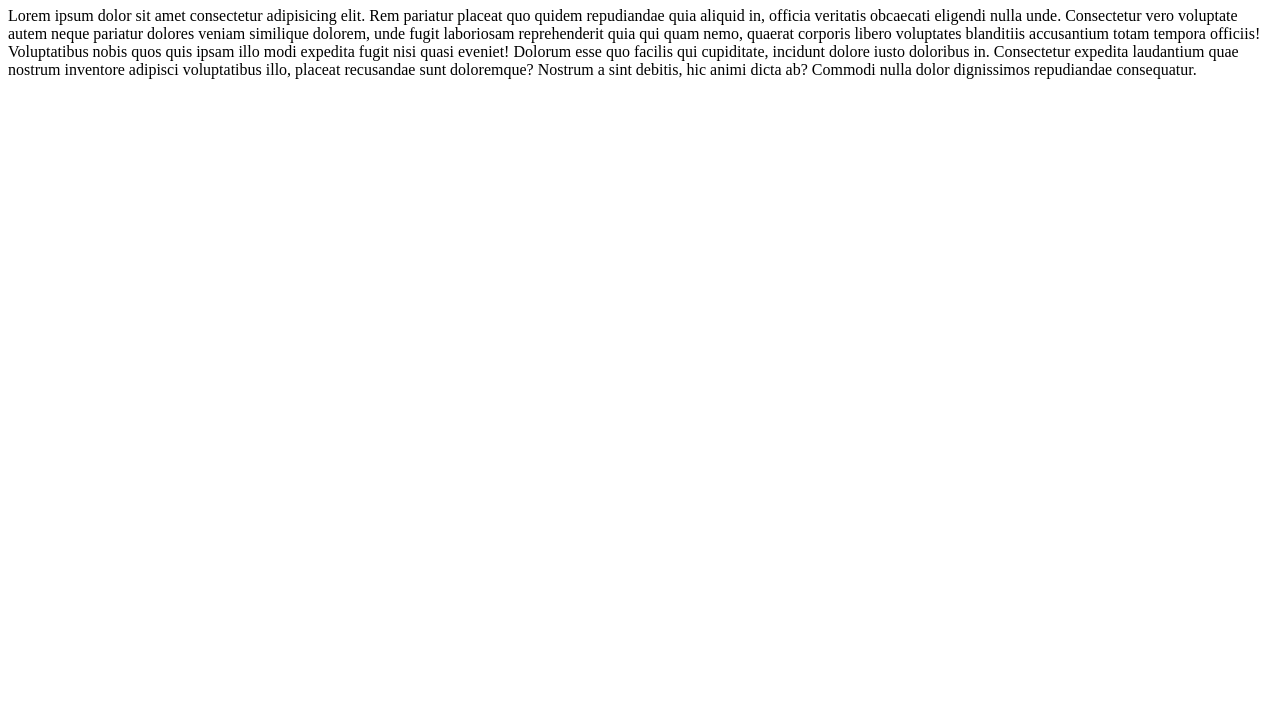
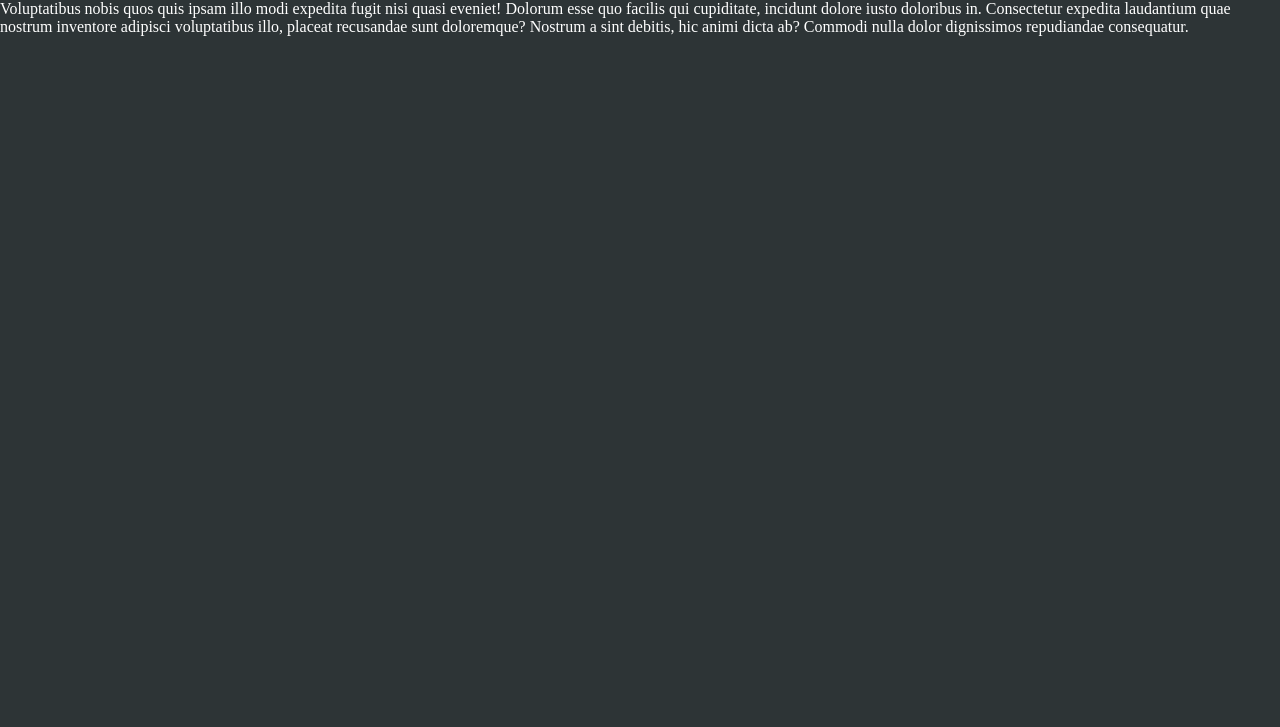
Before and after one commit to bugun17aprel/today17aprel, a plain HTML site: page index.html in a window 1280 px wide. Shown: the part 73-800 px from the top of the page. Drawn offline with Linux system fonts and the light colour scheme.

Commit message:
Css fayl qo'shildi
Css fayl ichida css reset qismi va asosiy fon rangi kiritildi

```diff
--- a/index.html
+++ b/index.html
@@ -5,6 +5,7 @@
     <meta http-equiv="X-UA-Compatible" content="IE=edge">
     <meta name="viewport" content="width=device-width, initial-scale=1.0">
     <title>Git and Github</title>
+    <link rel="stylesheet" href="./style.css">
 </head>
 <body>
     <h1>Git va Github darsi uchun maxsus sahifa</h1>
--- /dev/null
+++ b/style.css
@@ -0,0 +1,13 @@
+*,
+*::before,
+*::after {
+    margin: 0;
+    padding: 0;
+    box-sizing: border-box;
+}
+
+
+body {
+    background-color: #2d3436;
+    color: #fff;
+}
```
